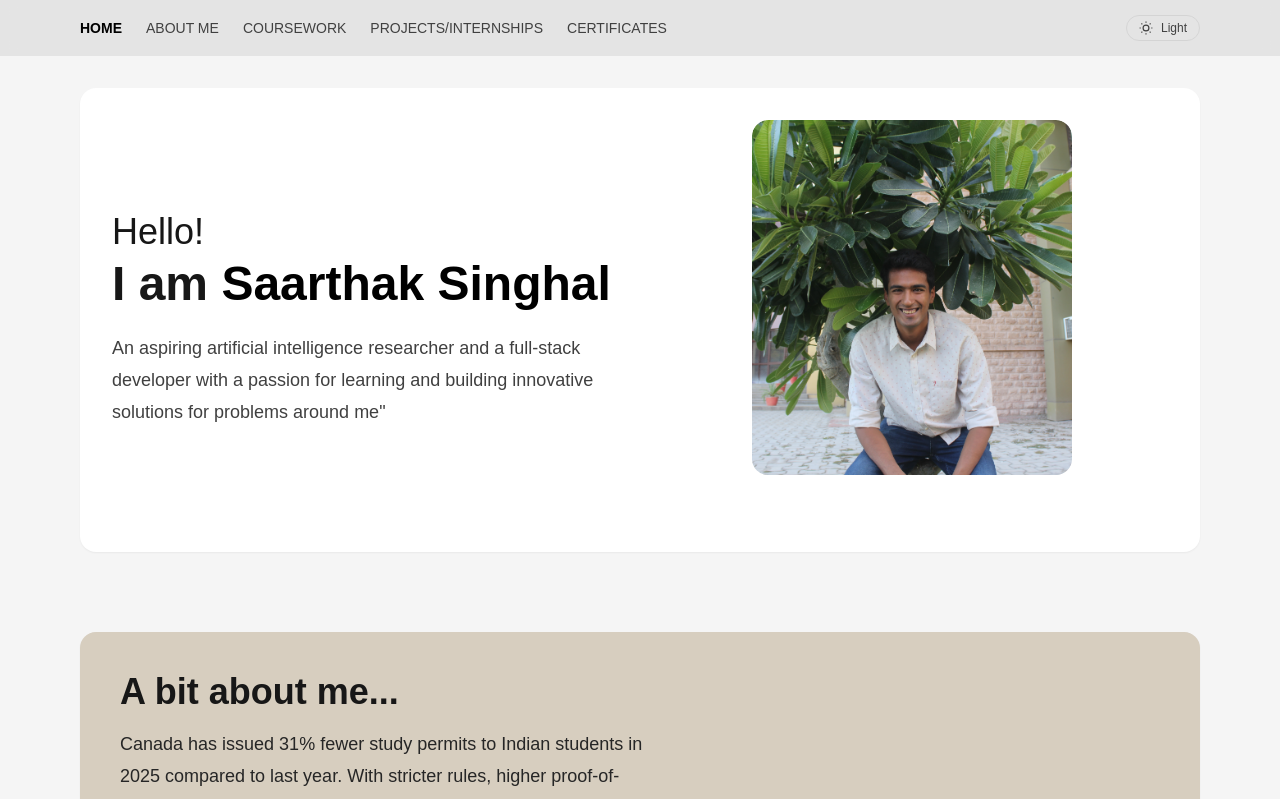
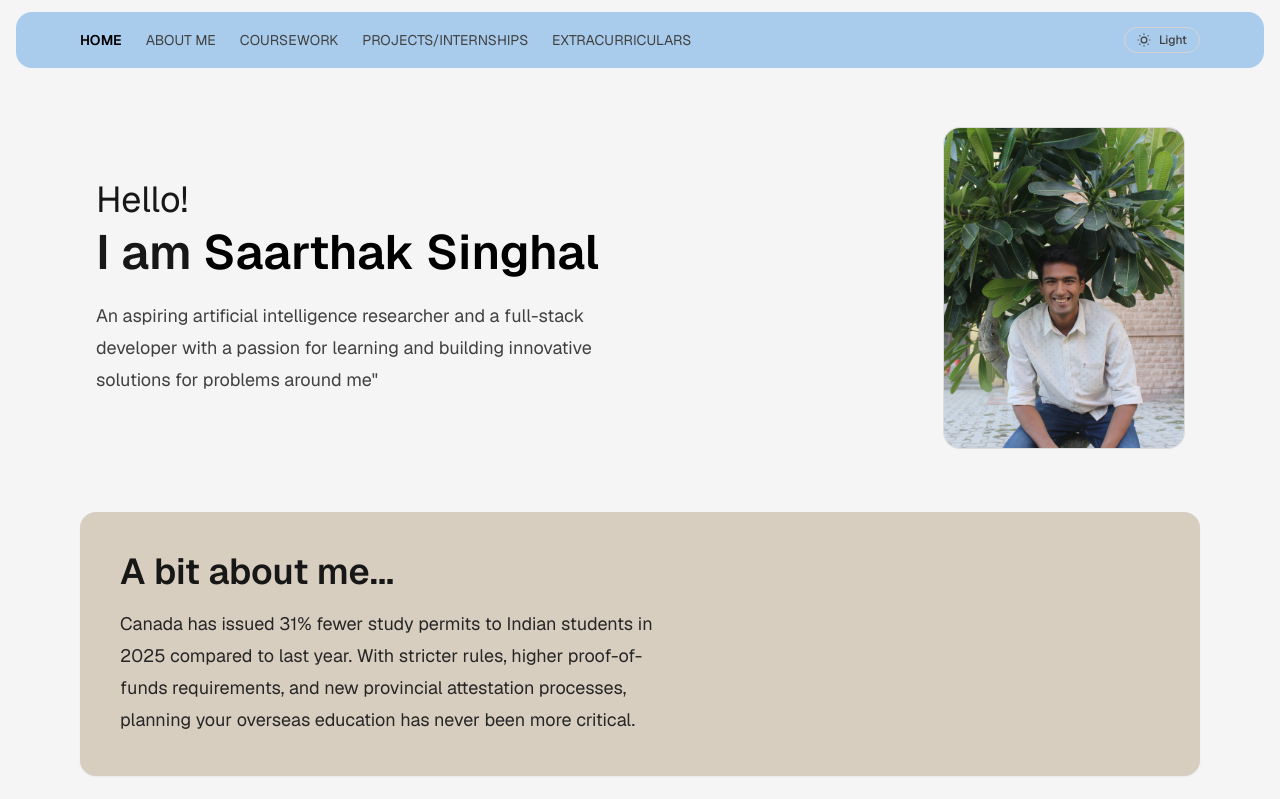
Before and after one commit to SaarthakS98/Portfolio, a Next.js app: page / in a window 1280 px wide. Shown: the top 799 px of the page. Built offline with nearby package versions, Linux system fonts and the light colour scheme.

Commit message:
Fonts, Navbar and Homepage

```diff
--- a/src/app/layout.tsx
+++ b/src/app/layout.tsx
@@ -5,7 +5,6 @@ import ThemeProvider from "@/components/ThemeProvider";
 import { GeistSans } from 'geist/font/sans'
 import { GeistMono } from 'geist/font/mono'
 
-// Then update your body className:
 <body className={`${GeistSans.className} min-h-screen bg-[#f5f5f5] text-neutral-900 dark:bg-neutral-950 dark:text-neutral-100`}></body>
 
 export const metadata: Metadata = {
@@ -16,7 +15,7 @@ export const metadata: Metadata = {
 export default function RootLayout({ children }: { children: React.ReactNode }) {
   return (
     <html lang="en" suppressHydrationWarning>
-      <body className="min-h-screen bg-[#f5f5f5] text-neutral-900 dark:bg-neutral-950 dark:text-neutral-100">
+      <body className={`${GeistSans.className} ${GeistMono.variable} min-h-screen bg-[#f5f5f5] text-neutral-900 dark:bg-neutral-950 dark:text-neutral-100`}>
         <ThemeProvider>
           <Nav />
           <div className="mx-auto max-w-6xl px-4 py-8">{children}</div>
--- a/src/app/page.tsx
+++ b/src/app/page.tsx
@@ -6,10 +6,10 @@ import ProjectCard from "@/components/ProjectCard";
 
 export default function Page() {
   return (
-    <main className="space-y-20">
+    <main className="space-y-12 md:space-y-16">
       {/* ===== HERO ===== */}
-      <section className="rounded-2xl bg-white p-8 shadow-sm dark:bg-neutral-900">
-        <div className="grid grid-cols-1 items-center gap-8 md:grid-cols-2">
+      <section className="pt-6 md:pt-10">
+  <div className="mx-auto max-w-6xl px-4 grid grid-cols-1 items-center gap-8 md:grid-cols-2">
           <div>
             <p className="text-3xl sm:text-4xl">Hello!</p>
             <h1 className="mt-2 text-4xl font-semibold sm:text-5xl">
@@ -21,7 +21,7 @@ export default function Page() {
           </div>
 
           {/* Right image */}
-          <div className="relative mx-auto aspect-[4/5] w-64 overflow-hidden rounded-2xl sm:w-72 md:w-80">
+          {/* <div className="relative mx-auto aspect-[4/5] w-64 overflow-hidden rounded-2xl sm:w-72 md:w-80">
             <Image
                 alt="Saarthak headshot"
                 src="/headshot.jpg"     // <— local file in /public
@@ -29,7 +29,24 @@ export default function Page() {
                 height={1000}
                 className="object-cover rounded-2xl"
               />
-          </div>
+          </div> */}
+          <div
+  className="
+    relative ml-auto
+    h-64 sm:h-72 md:h-80        /* ↓ shorter at each breakpoint */
+    aspect-[3/4]                /* a bit less tall than 4/5 */
+    max-w-full overflow-hidden rounded-2xl
+    ring-1 ring-black/10 dark:ring-white/10
+  "
+>
+  <Image
+    fill
+    alt="Saarthak headshot"
+    src="/headshot.jpg"
+    className="object-cover"
+  />
+</div>
+
         </div>
       </section>
 
--- a/src/components/Nav.tsx
+++ b/src/components/Nav.tsx
@@ -52,13 +52,22 @@ const links = [
   { href: "/about", label: "ABOUT ME" },
   { href: "/coursework", label: "COURSEWORK" },
   { href: "/projects", label: "PROJECTS/INTERNSHIPS" },
-  { href: "/certificates", label: "CERTIFICATES" },
+  { href: "/certificates", label: "EXTRACURRICULARS" },
 ];
 
 export default function Nav() {
   const pathname = usePathname() || "/";
   return (
-    <header className="sticky top-0 z-30 bg-[#d9d9d9]/70 backdrop-blur supports-[backdrop-filter]:bg-[#d9d9d9]/60 dark:bg-neutral-900/60">
+   <header
+  className="
+    sticky top-3           /* gap from top even when sticky */
+    z-30
+    mx-4                   /* side gap so rounded corners show */
+    rounded-2xl            /* soft curved edges */
+    bg-[#97C2EC]/90           /* light theme blue */
+    backdrop-blur supports-[backdrop-filter]:bg-[#97C2EC]/80 dark:bg-neutral-900/60
+  "
+>
       <div className="mx-auto max-w-6xl px-4">
         <nav className="flex h-14 items-center gap-6">
           {links.map(({ href, label }) => {
```
